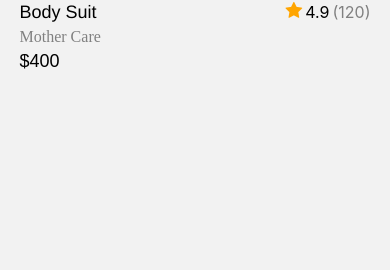
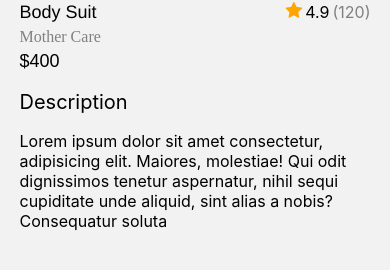
Before and after one commit to erenavar/shop-application, a React Native app: screen /Details in a window 390 px wide. Shown: the part 440-710 px from the top of the page. Built offline with nearby package versions, Linux system fonts and the light colour scheme.

Commit message:
complete description area on details page

```diff
--- a/src/screens/Details/DetailsScreen.tsx
+++ b/src/screens/Details/DetailsScreen.tsx
@@ -5,6 +5,7 @@ import { BottomTabScreenProps } from "@react-navigation/bottom-tabs";
 import { RootStackParamList, TabParamList } from "../../Navigation/types";
 import { StackScreenProps } from "@react-navigation/stack";
 import FontAwesome from "@expo/vector-icons/FontAwesome";
+import GradientText from "../../components/GradientText";
 
 type Props = CompositeScreenProps<
   StackScreenProps<RootStackParamList, "Details">,
@@ -30,6 +31,13 @@ const DetailsScreen: FC<Props> = ({ route }) => {
           <Text style={styles.count}>(120)</Text>
         </View>
       </View>
+
+      <GradientText style={styles.descTitle} text="Description" />
+      <Text style={styles.descText}>
+        Lorem ipsum dolor sit amet consectetur, adipisicing elit. Maiores,
+        molestiae! Qui odit dignissimos tenetur aspernatur, nihil sequi
+        cupiditate unde aliquid, sint alias a nobis? Consequatur soluta
+      </Text>
     </View>
   );
 };
@@ -51,7 +59,10 @@ const styles = StyleSheet.create({
     justifyContent: "space-between",
     marginTop: "3%",
   },
-  title: { fontSize: 18, fontFamily: "Helvetica" },
+  title: {
+    fontSize: 18,
+    fontFamily: "Helvetica",
+  },
   category: {
     fontSize: 16,
     color: "gray",
@@ -59,7 +70,10 @@ const styles = StyleSheet.create({
     fontFamily: "Times New Roman",
     fontWeight: "500",
   },
-  price: { fontSize: 18, fontFamily: "sans-serif" },
+  price: {
+    fontSize: 18,
+    fontFamily: "sans-serif",
+  },
   stars: {
     flexDirection: "row",
     justifyContent: "center",
@@ -69,4 +83,9 @@ const styles = StyleSheet.create({
     fontSize: 16,
     color: "gray",
   },
+  descTitle: {
+    fontSize: 20,
+    marginVertical: "5%",
+  },
+  descText: { fontSize: 16, lineHeight: 20 },
 });
```
